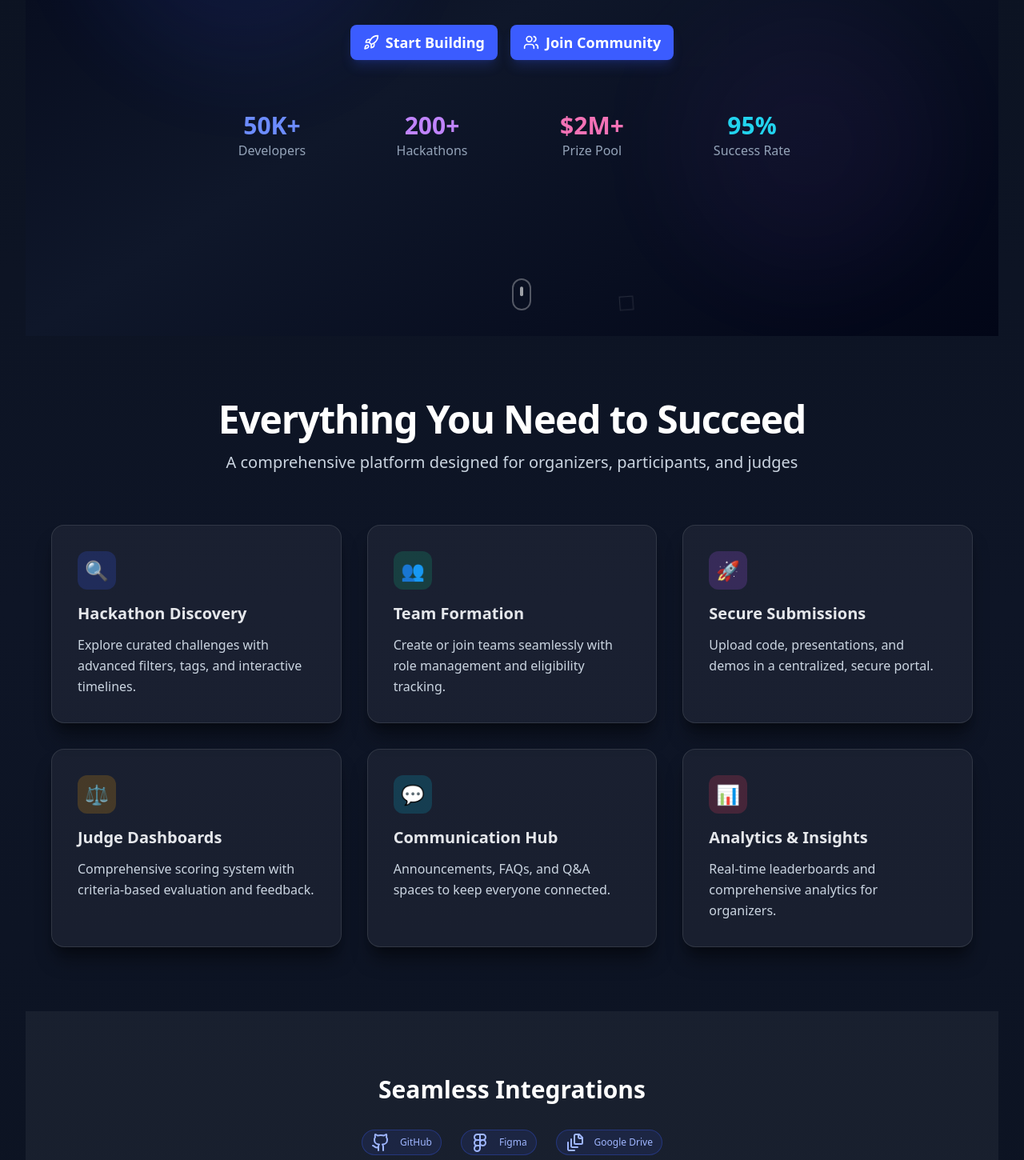
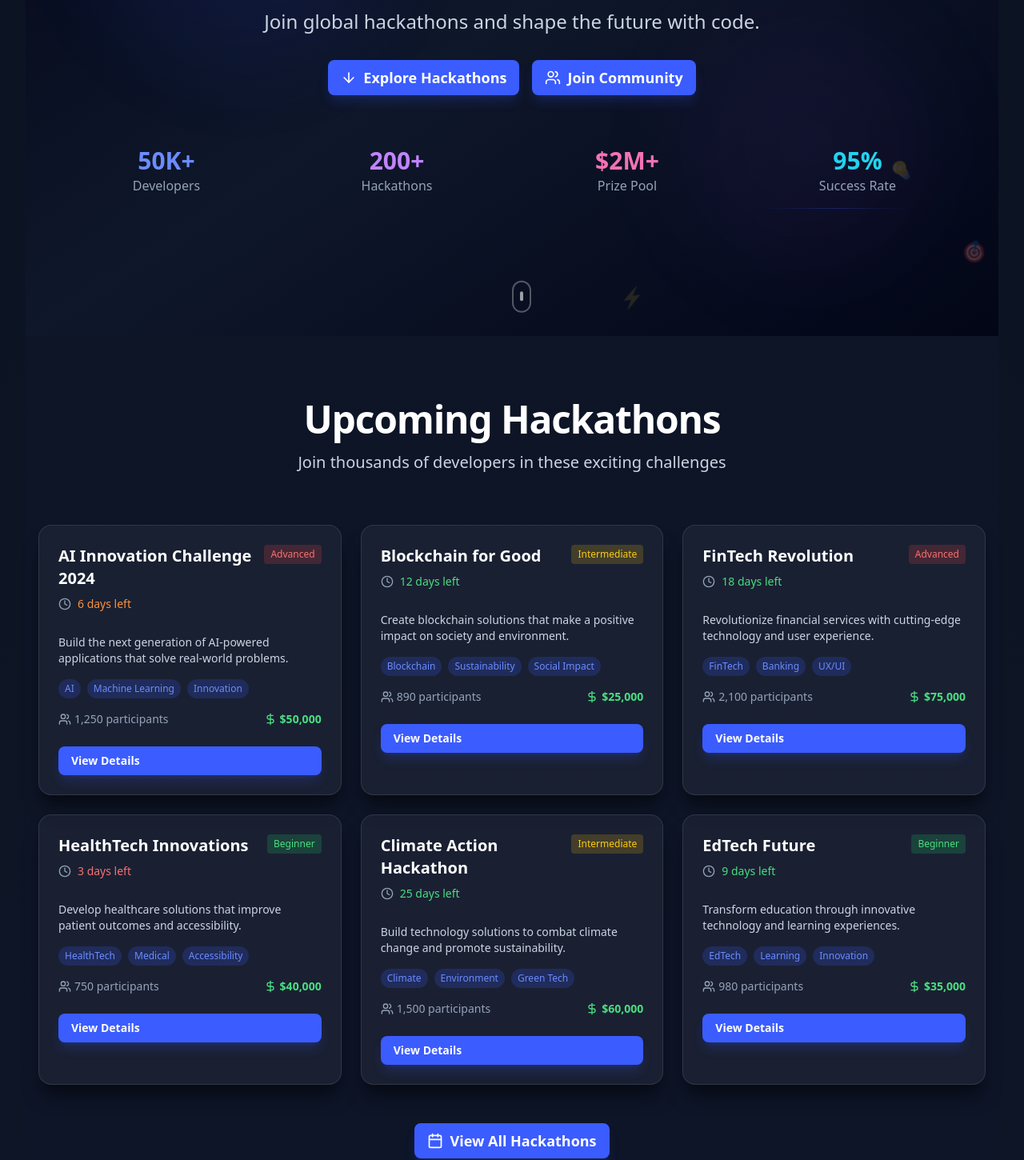
Before and after one commit to anushkayadav0901/innovertex_hackathon, a React (Vite) app: page / in a window 1280 px wide. Shown: the part 473-1923 px from the top of the page at 80% size. Built offline with nearby package versions, Linux system fonts and the light colour scheme.

Commit message:
changes basic final

```diff
--- a/src/pages/Landing.tsx
+++ b/src/pages/Landing.tsx
@@ -1,9 +1,82 @@
-import React from 'react'
+import React, { useRef } from 'react'
 import { Link } from 'react-router-dom'
-import { Github, Figma, FileStack, Sparkles, Rocket, Users, Trophy } from 'lucide-react'
+import { Github, Figma, FileStack, Sparkles, Rocket, Users, Trophy, Calendar, Clock, DollarSign, ArrowDown } from 'lucide-react'
 import { motion } from 'framer-motion'
 
+// Sample hackathon data
+const upcomingHackathons = [
+  {
+    id: 1,
+    name: "AI Innovation Challenge 2024",
+    description: "Build the next generation of AI-powered applications that solve real-world problems.",
+    tags: ["AI", "Machine Learning", "Innovation"],
+    timeLeft: "6 days left",
+    prize: "$50,000",
+    participants: 1250,
+    difficulty: "Advanced"
+  },
+  {
+    id: 2,
+    name: "Blockchain for Good",
+    description: "Create blockchain solutions that make a positive impact on society and environment.",
+    tags: ["Blockchain", "Sustainability", "Social Impact"],
+    timeLeft: "12 days left",
+    prize: "$25,000",
+    participants: 890,
+    difficulty: "Intermediate"
+  },
+  {
+    id: 3,
+    name: "FinTech Revolution",
+    description: "Revolutionize financial services with cutting-edge technology and user experience.",
+    tags: ["FinTech", "Banking", "UX/UI"],
+    timeLeft: "18 days left",
+    prize: "$75,000",
+    participants: 2100,
+    difficulty: "Advanced"
+  },
+  {
+    id: 4,
+    name: "HealthTech Innovations",
+    description: "Develop healthcare solutions that improve patient outcomes and accessibility.",
+    tags: ["HealthTech", "Medical", "Accessibility"],
+    timeLeft: "3 days left",
+    prize: "$40,000",
+    participants: 750,
+    difficulty: "Beginner"
+  },
+  {
+    id: 5,
+    name: "Climate Action Hackathon",
+    description: "Build technology solutions to combat climate change and promote sustainability.",
+    tags: ["Climate", "Environment", "Green Tech"],
+    timeLeft: "25 days left",
+    prize: "$60,000",
+    participants: 1500,
+    difficulty: "Intermediate"
+  },
+  {
+    id: 6,
+    name: "EdTech Future",
+    description: "Transform education through innovative technology and learning experiences.",
+    tags: ["EdTech", "Learning", "Innovation"],
+    timeLeft: "9 days left",
+    prize: "$35,000",
+    participants: 980,
+    difficulty: "Beginner"
+  }
+];
+
 export default function Landing() {
+  const hackathonGridRef = useRef<HTMLElement>(null);
+
+  const scrollToHackathons = () => {
+    hackathonGridRef.current?.scrollIntoView({
+      behavior: 'smooth',
+      block: 'start'
+    });
+  };
+
   return (
     <div className="space-y-0">
       {/* Hero Section */}
@@ -14,24 +87,50 @@ export default function Landing() {
           <div className="absolute bottom-20 right-20 w-80 h-80 bg-purple-500/10 rounded-full blur-3xl animate-pulse" style={{ animationDelay: '1s' }} />
         </div>
 
-        {/* Floating shapes */}
+        {/* Hackathon Animation Elements */}
         <div className="absolute inset-0 pointer-events-none">
-          {Array.from({ length: 6 }).map((_, i) => (
+          {/* Coding symbols floating animation */}
+          {Array.from({ length: 8 }).map((_, i) => (
             <motion.div
               key={i}
-              className="absolute w-4 h-4 border border-white/20 rotate-45"
+              className="absolute text-2xl opacity-20"
               style={{
                 left: `${Math.random() * 100}%`,
                 top: `${Math.random() * 100}%`,
               }}
               animate={{
-                rotate: [45, 405],
-                scale: [1, 1.2, 1],
-                opacity: [0.3, 0.8, 0.3]
+                y: [-20, 20, -20],
+                rotate: [0, 360],
+                opacity: [0.1, 0.3, 0.1]
               }}
               transition={{
-                duration: 4 + i,
+                duration: 6 + i * 0.5,
                 repeat: Infinity,
+                ease: "easeInOut"
+              }}
+            >
+              {['💻', '🚀', '⚡', '🔥', '💡', '🎯', '⭐', '🏆'][i]}
+            </motion.div>
+          ))}
+
+          {/* Circuit-like lines */}
+          {Array.from({ length: 4 }).map((_, i) => (
+            <motion.div
+              key={`line-${i}`}
+              className="absolute h-px bg-gradient-to-r from-transparent via-brand-500/30 to-transparent"
+              style={{
+                left: `${i * 25}%`,
+                top: `${20 + i * 20}%`,
+                width: '200px',
+              }}
+              animate={{
+                opacity: [0, 1, 0],
+                scaleX: [0, 1, 0]
+              }}
+              transition={{
+                duration: 3,
+                repeat: Infinity,
+                delay: i * 0.5,
                 ease: "easeInOut"
               }}
             />
@@ -45,21 +144,23 @@ export default function Landing() {
             animate={{ opacity: 1, y: 0 }}
             transition={{ duration: 1 }}
           >
-            <h1 className="text-5xl md:text-7xl font-black mb-6 bg-gradient-to-r from-brand-400 via-purple-500 to-pink-500 bg-clip-text text-transparent">
-              BUILD THE FUTURE
+            <h1 className="text-6xl md:text-8xl font-black mb-6 bg-gradient-to-r from-brand-400 via-purple-500 to-pink-500 bg-clip-text text-transparent">
+              Build. Compete. Innovate.
             </h1>
             <p className="text-xl md:text-2xl text-slate-300 mb-8 max-w-3xl mx-auto">
-              Join the most innovative hackathon platform where creativity meets technology.
-              Build, compete, and shape the future together.
+              Join global hackathons and shape the future with code.
             </p>
 
             <div className="flex flex-col sm:flex-row gap-4 justify-center mb-16">
-              <motion.div whileHover={{ scale: 1.05 }} whileTap={{ scale: 0.95 }}>
-                <Link to="/discover" className="btn-primary text-lg px-8 py-4 inline-flex items-center gap-2">
-                  <Rocket className="w-5 h-5" />
-                  Start Building
-                </Link>
-              </motion.div>
+              <motion.button
+                onClick={scrollToHackathons}
+                className="btn-primary text-lg px-8 py-4 inline-flex items-center gap-2"
+                whileHover={{ scale: 1.05 }}
+                whileTap={{ scale: 0.95 }}
+              >
+                <ArrowDown className="w-5 h-5" />
+                Explore Hackathons
+              </motion.button>
               <motion.div whileHover={{ scale: 1.05 }} whileTap={{ scale: 0.95 }}>
                 <Link to="/signup" className="btn-primary bg-white/10 hover:bg-white/20 text-lg px-8 py-4 inline-flex items-center gap-2">
                   <Users className="w-5 h-5" />
@@ -109,6 +210,127 @@ export default function Landing() {
             />
           </div>
         </motion.div>
+      </section>
+
+      {/* Upcoming Hackathons Section */}
+      <section ref={hackathonGridRef} className="py-20 px-4 bg-slate-900/50">
+        <div className="max-w-7xl mx-auto">
+          <div className="text-center mb-16">
+            <motion.h2
+              className="text-4xl md:text-5xl font-bold text-white mb-4"
+              initial={{ opacity: 0, y: 30 }}
+              whileInView={{ opacity: 1, y: 0 }}
+              transition={{ duration: 0.6 }}
+              viewport={{ once: true }}
+            >
+              Upcoming Hackathons
+            </motion.h2>
+            <motion.p
+              className="text-xl text-slate-300 max-w-3xl mx-auto"
+              initial={{ opacity: 0, y: 30 }}
+              whileInView={{ opacity: 1, y: 0 }}
+              transition={{ duration: 0.6, delay: 0.2 }}
+              viewport={{ once: true }}
+            >
+              Join thousands of developers in these exciting challenges
+            </motion.p>
+          </div>
+
+          <div className="grid gap-6 md:grid-cols-2 lg:grid-cols-3">
+            {upcomingHackathons.map((hackathon, index) => (
+              <motion.div
+                key={hackathon.id}
+                className="card p-6 group hover:scale-105 transition-all duration-300 border border-slate-700/50 hover:border-brand-500/50"
+                initial={{ opacity: 0, y: 50 }}
+                whileInView={{ opacity: 1, y: 0 }}
+                transition={{ duration: 0.6, delay: index * 0.1 }}
+                viewport={{ once: true }}
+                whileHover={{ y: -5 }}
+              >
+                {/* Header */}
+                <div className="flex justify-between items-start mb-4">
+                  <div className="flex-1">
+                    <h3 className="text-xl font-bold text-white mb-2 group-hover:text-brand-400 transition-colors">
+                      {hackathon.name}
+                    </h3>
+                    <div className="flex items-center gap-2 text-sm text-slate-400 mb-3">
+                      <Clock className="w-4 h-4" />
+                      <span className={`font-medium ${
+                        hackathon.timeLeft.includes('3 days') ? 'text-red-400' :
+                        hackathon.timeLeft.includes('6 days') ? 'text-orange-400' :
+                        'text-green-400'
+                      }`}>
+                        {hackathon.timeLeft}
+                      </span>
+                    </div>
+                  </div>
+                  <div className={`px-2 py-1 rounded text-xs font-medium ${
+                    hackathon.difficulty === 'Beginner' ? 'bg-green-500/20 text-green-400' :
+                    hackathon.difficulty === 'Intermediate' ? 'bg-yellow-500/20 text-yellow-400' :
+                    'bg-red-500/20 text-red-400'
+                  }`}>
+                    {hackathon.difficulty}
+                  </div>
+                </div>
+
+                {/* Description */}
+                <p className="text-slate-300 text-sm mb-4 line-clamp-3">
+                  {hackathon.description}
+                </p>
+
+                {/* Tags */}
+                <div className="flex flex-wrap gap-2 mb-4">
+                  {hackathon.tags.map((tag, tagIndex) => (
+                    <span
+                      key={tagIndex}
+                      className="px-2 py-1 bg-brand-500/20 text-brand-400 text-xs rounded-full"
+                    >
+                      {tag}
+                    </span>
+                  ))}
+                </div>
+
+                {/* Stats */}
+                <div className="flex items-center justify-between mb-6 text-sm text-slate-400">
+                  <div className="flex items-center gap-1">
+                    <Users className="w-4 h-4" />
+                    <span>{hackathon.participants.toLocaleString()} participants</span>
+                  </div>
+                  <div className="flex items-center gap-1 text-green-400 font-semibold">
+                    <DollarSign className="w-4 h-4" />
+                    <span>{hackathon.prize}</span>
+                  </div>
+                </div>
+
+                {/* CTA Button */}
+                <motion.button
+                  className="w-full btn-primary py-3 text-sm font-medium"
+                  whileHover={{ scale: 1.02 }}
+                  whileTap={{ scale: 0.98 }}
+                >
+                  View Details
+                </motion.button>
+              </motion.div>
+            ))}
+          </div>
+
+          {/* View All Button */}
+          <motion.div
+            className="text-center mt-12"
+            initial={{ opacity: 0, y: 30 }}
+            whileInView={{ opacity: 1, y: 0 }}
+            transition={{ duration: 0.6, delay: 0.8 }}
+            viewport={{ once: true }}
+          >
+            <Link
+              to="/discover"
+              className="btn-primary bg-white/10 hover:bg-white/20 text-lg px-8 py-4 inline-flex items-center gap-2"
+            >
+              <Calendar className="w-5 h-5" />
+              View All Hackathons
+            </Link>
+          </motion.div>
+        </div>
       </section>
 
       {/* Features Section */}
```
